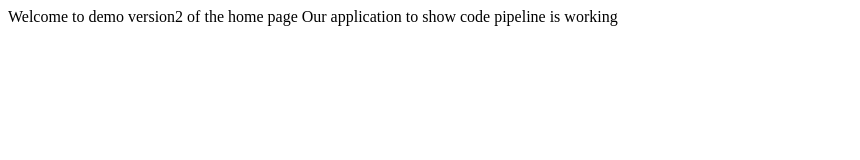
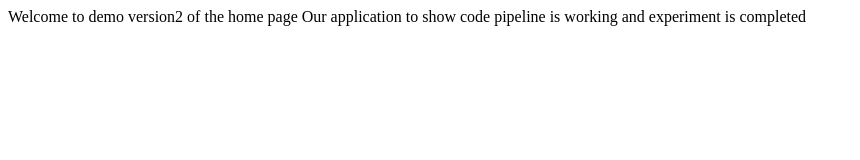
Before and after one commit to w-piyush/advdevopsCodePipelineCode, a plain HTML site: page index.html in a window 1280 px wide. Shown: the whole page, without its empty margins (0-860 px from the left). Drawn offline with Linux system fonts and the light colour scheme.

Commit message:
Update index.html

```diff
--- a/index.html
+++ b/index.html
@@ -1,6 +1,6 @@
 <html>
 <head>Welcome to demo version2 of the home page</head>
 <body>
-Our application to show code pipeline is working
+Our application to show code pipeline is working and experiment is completed
 </body>
 </html>
```
